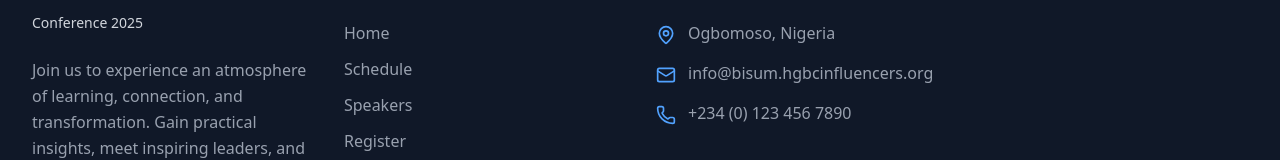
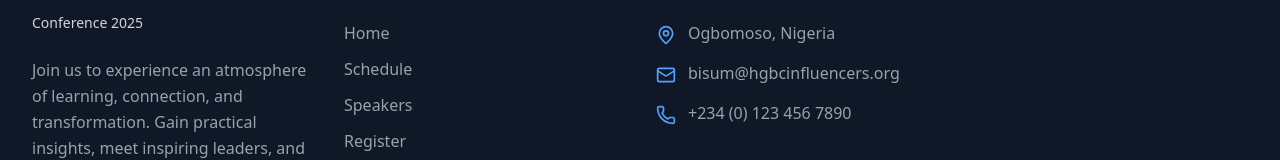
Before and after one commit to hgbcworkforce/bisum, a React (Vite) app in the folder client/: page / in a window 1280 px wide. Shown: the part 4104-4264 px from the top of the page. Built offline with nearby package versions, Linux system fonts and the light colour scheme; no server answers.

Commit message:
Updated Footer.jsx email id

```diff
--- a/client/src/components/Footer.jsx
+++ b/client/src/components/Footer.jsx
@@ -42,7 +42,7 @@ const Footer = () => {
     },
     {
       icon: <Mail className="w-5 h-5" />,
-      text: "info@bisum.hgbcinfluencers.org",
+      text: "bisum@hgbcinfluencers.org",
     },
     {
       icon: <Phone className="w-5 h-5" />,
```
